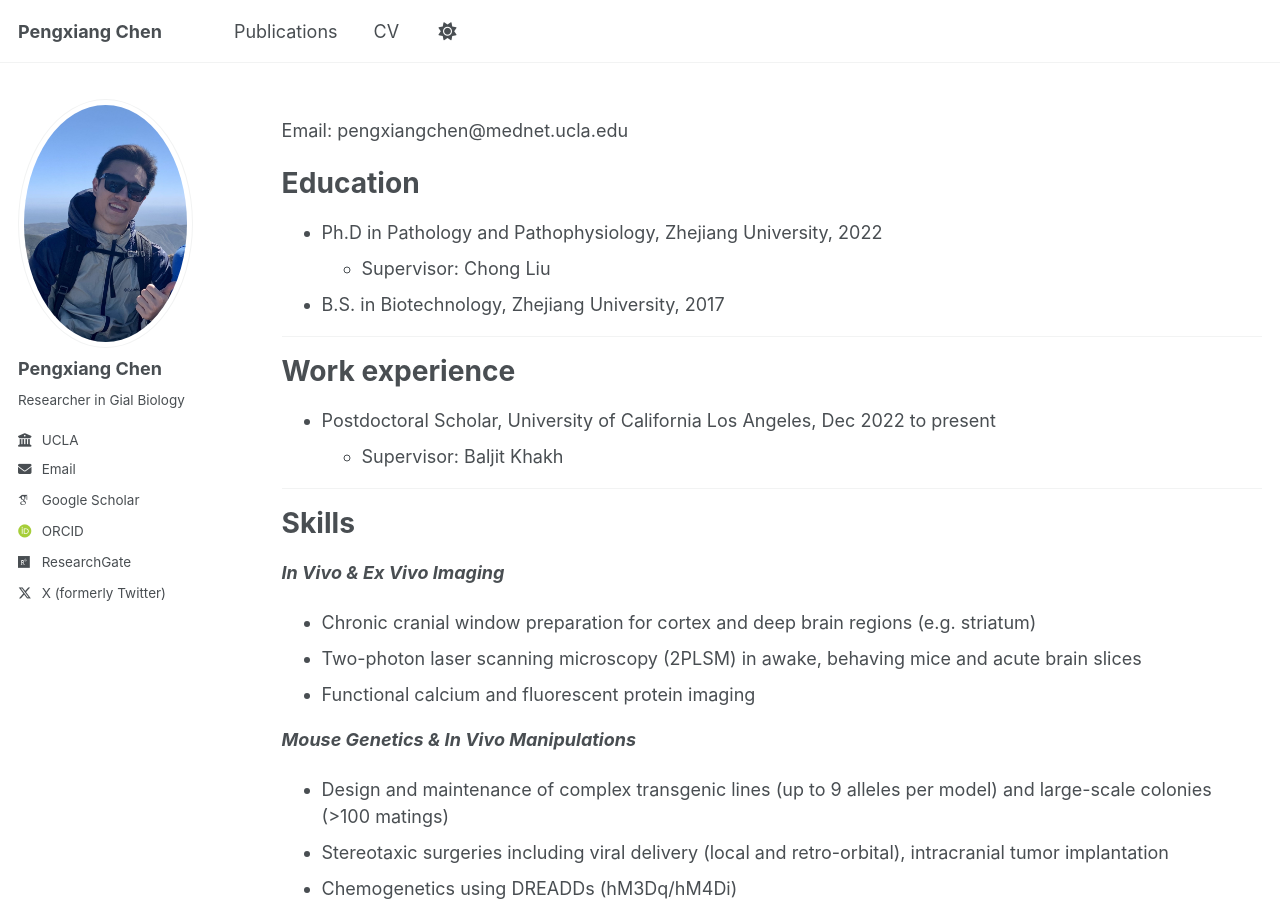
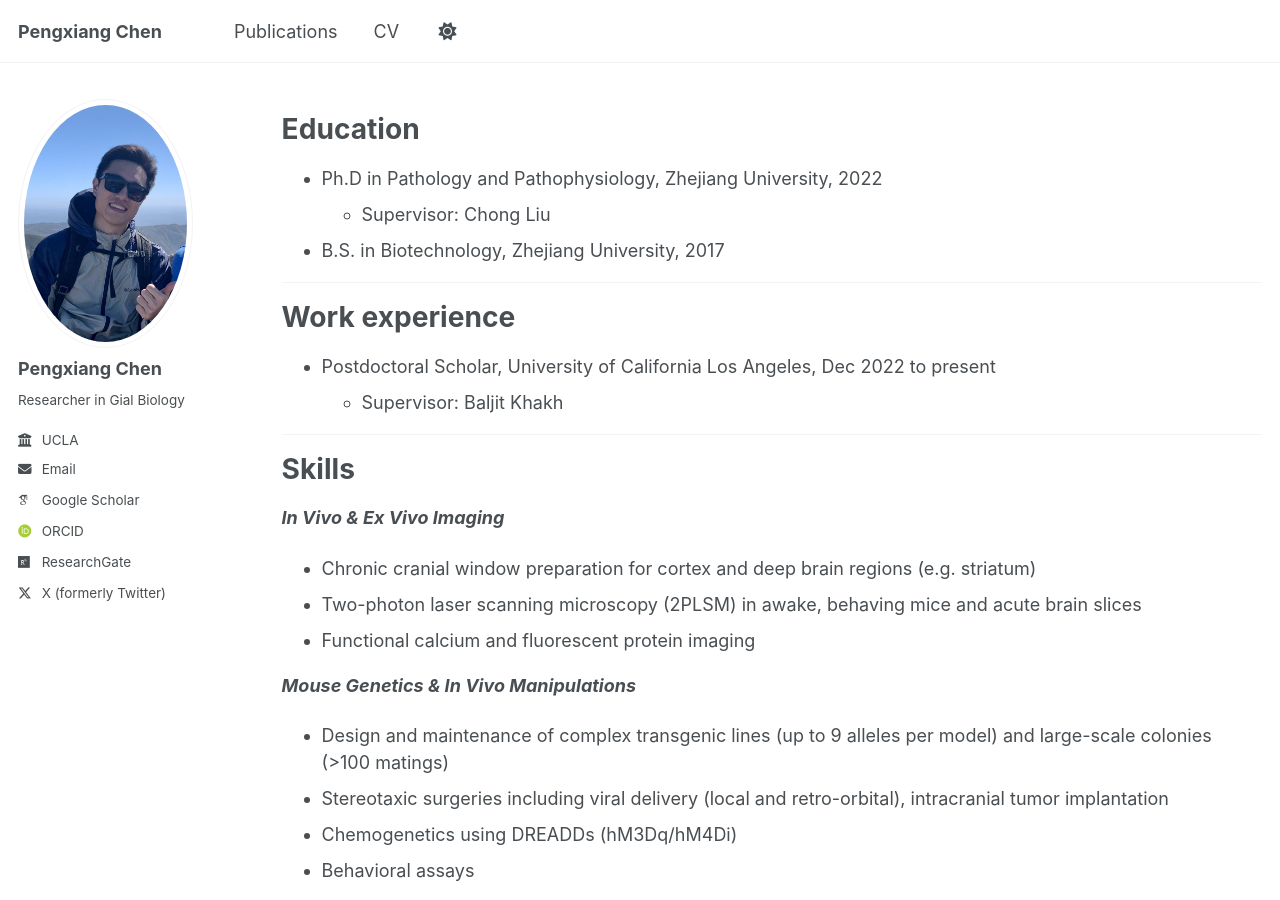
Before and after one commit to bluesea405/pxchen, a Jekyll site: the page built from _pages/cv.md, in a window 1280 px wide and 900 px high. Built offline with Jekyll 4.4.1, drawn with Linux system fonts in a browser that asks for light colours; some web fonts are replaced; a script that is not in the unit is left out.

Commit message:
Update cv.md

```diff
--- a/_pages/cv.md
+++ b/_pages/cv.md
@@ -9,7 +9,6 @@ redirect_from:
 
 {% include base_path %}
 
-Email: pengxiangchen@mednet.ucla.edu
 
 Education
 ======
```
